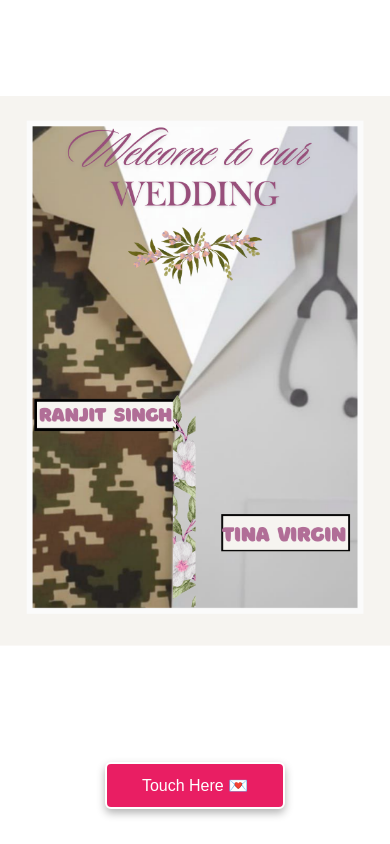
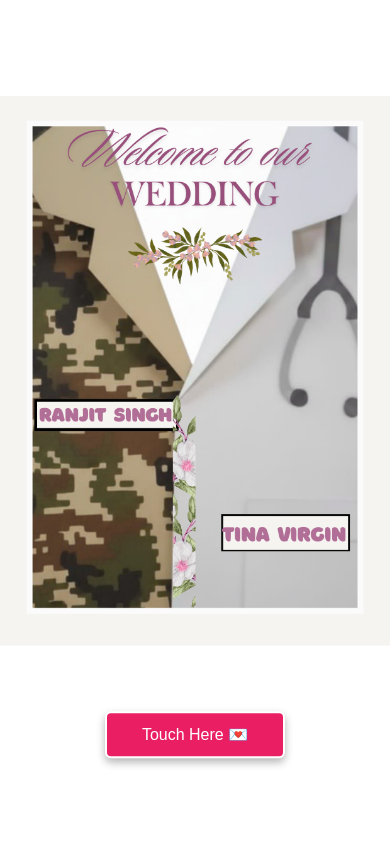
Before and after one commit to RoboCoder77/RanjitwedsTina, a website: page index.html in a window 390 px wide. Drawn offline with Linux system fonts and the light colour scheme.

Commit message:
fix: raise touch button on mobile without changing image size

```diff
--- a/index.html
+++ b/index.html
@@ -12,7 +12,7 @@
   <!-- Open Graph Tags for WhatsApp / Social Sharing -->
   <meta property="og:title" content="Tina & Ranjith Wedding Invitation">
   <meta property="og:description" content="Join us to celebrate our wedding on Saturday 27 December 2025!">
-  <meta property="og:image" content="https://robocoder77.github.io/RanjitwedsTina/preview-image.png">
+  <meta property="og:image" content="https://robocoder77.github.io/RanjitwedsTina/preview-image.jpg">
   <meta property="og:image:width" content="1200">
   <meta property="og:image:height" content="630">
   <meta property="og:image:alt" content="Tina & Ranjith Wedding Invitation - December 27, 2025">
@@ -25,7 +25,7 @@
   <meta name="twitter:card" content="summary_large_image">
   <meta name="twitter:title" content="Tina & Ranjith Wedding Invitation">
   <meta name="twitter:description" content="Join us to celebrate our wedding on Saturday 27 December 2025!">
-  <meta name="twitter:image" content="https://robocoder77.github.io/RanjitwedsTina/preview-image.png">
+  <meta name="twitter:image" content="https://robocoder77.github.io/RanjitwedsTina/preview-image.jpg">
   <meta name="twitter:image:alt" content="Tina & Ranjith Wedding Invitation - December 27, 2025">
   <meta property="og:type" content="website">
 
@@ -108,6 +108,10 @@
     color: white;
     border: 2px solid #fff;
     box-shadow: 0 4px 8px rgba(0,0,0,0.3);
+
+    /* raise the button a bit without changing image size */
+    transform: translateY(-6vh);
+    transition: transform 160ms ease;
   }
 
   img {
```
Lines whose indentation alone changed are shown as unchanged.
